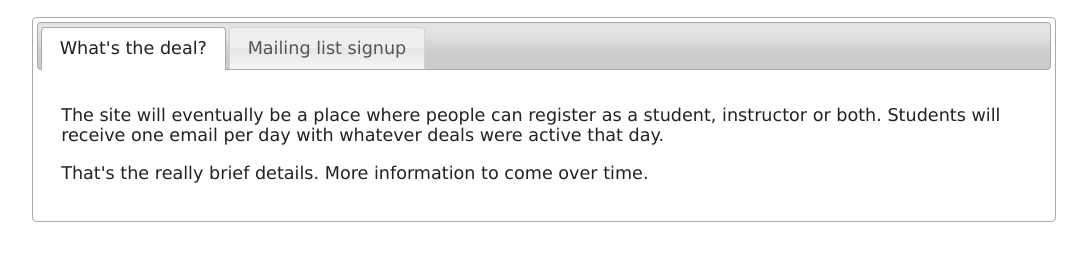
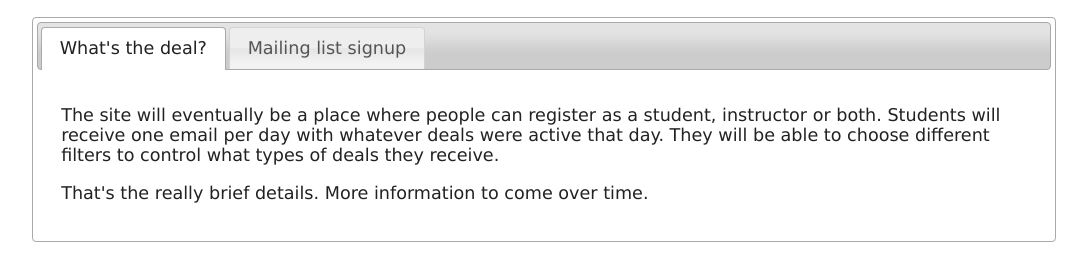
Before and after one commit to vegantriathlete/udemydailydeals, a plain HTML site: page index.html in a window 1280 px wide. Shown: the part 152-432 px from the top of the page, without its empty margins (96-1183 px from the left). Drawn offline with Linux system fonts and the light colour scheme.

Commit message:
Mention email filters

```diff
--- a/index.html
+++ b/index.html
@@ -22,7 +22,7 @@
         <li><a href="#tabs-2">Mailing list signup</a></li>
       </ul>
       <div id="tabs-1">
-        <p>The site will eventually be a place where people can register as a student, instructor or both. Students will receive one email per day with whatever deals were active that day.</p>
+        <p>The site will eventually be a place where people can register as a student, instructor or both. Students will receive one email per day with whatever deals were active that day. They will be able to choose different filters to control what types of deals they receive.</p>
         <p>That's the really brief details. More information to come over time.</p>
       </div>
       <div id="tabs-2">
```
